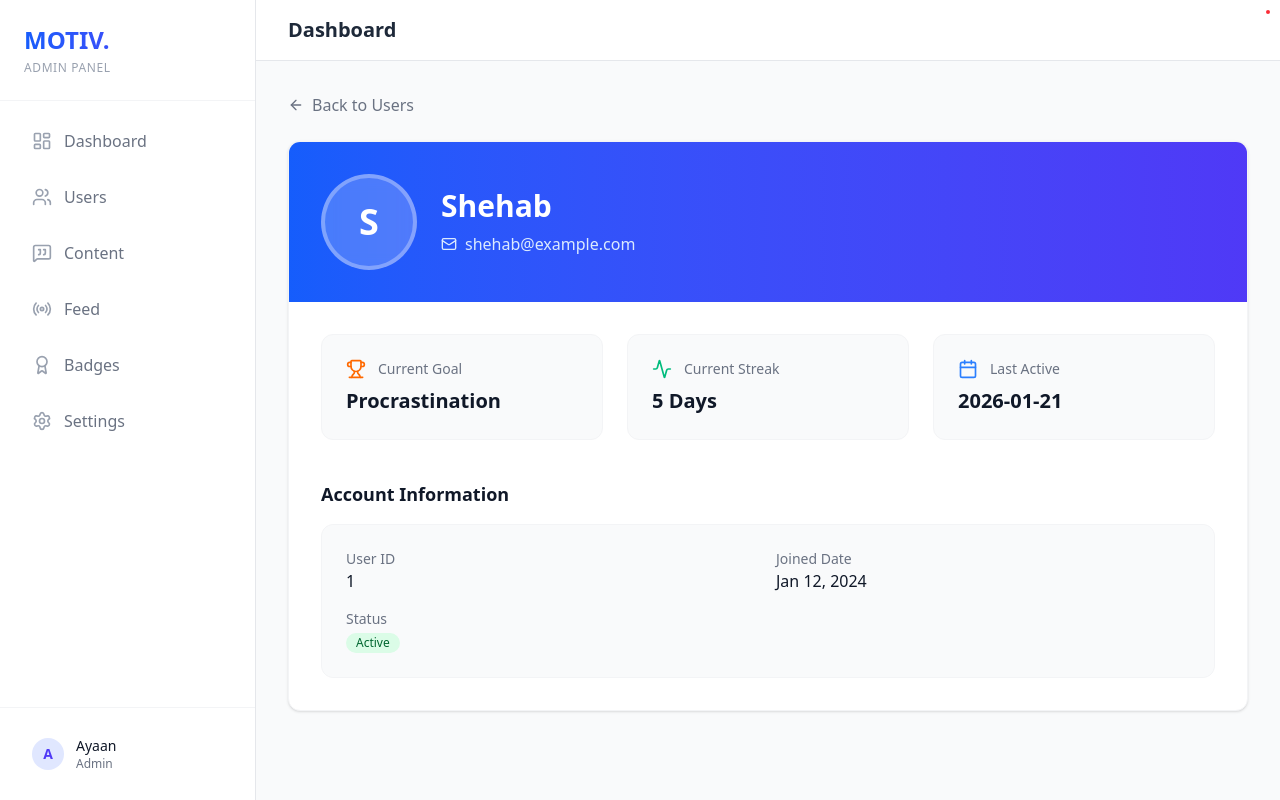
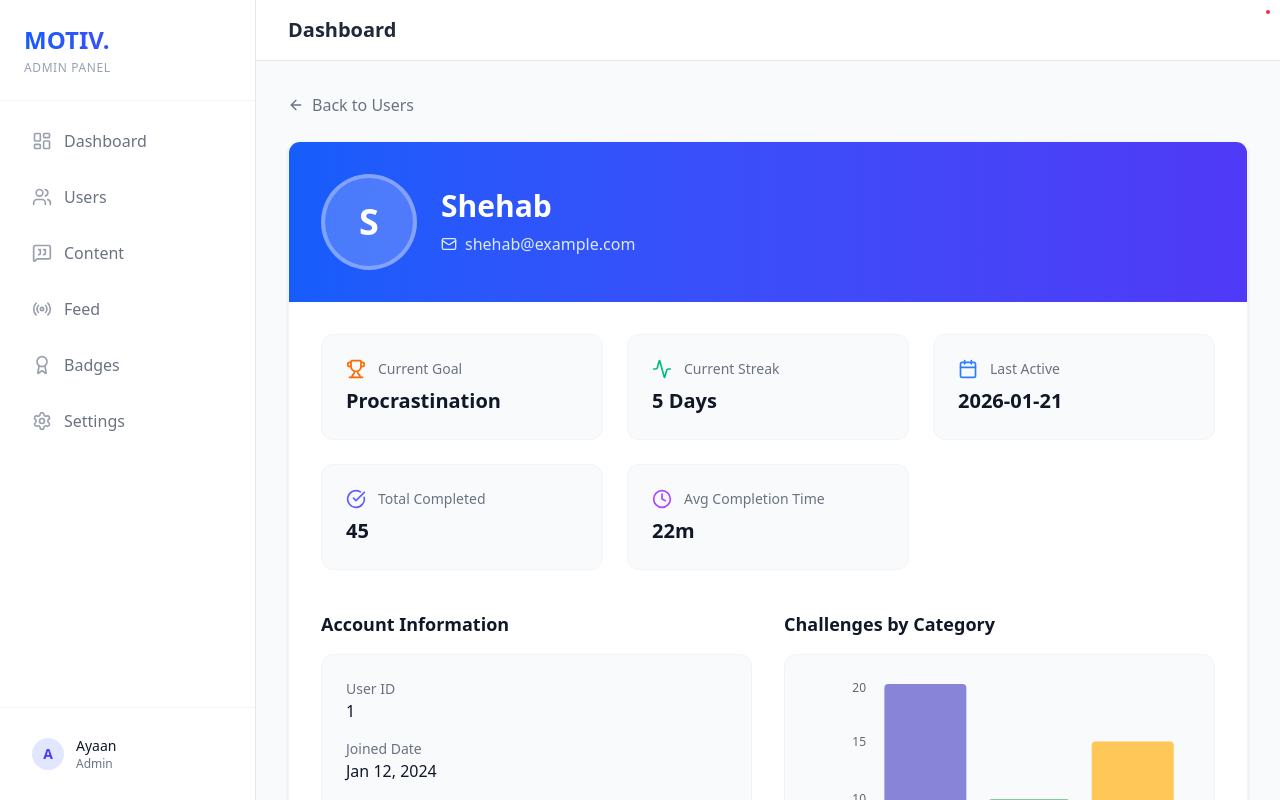
Before and after one commit to Duseca/Motive-admin-panel, a React (Vite) app: page /users/1 in a window 1280 px wide. Built offline with nearby package versions, Linux system fonts and the light colour scheme.

Commit message:
users and badges updated

```diff
--- a/src/pages/BadgesPage.tsx
+++ b/src/pages/BadgesPage.tsx
@@ -1,22 +1,44 @@
 import { useState } from 'react'
-import { Plus, X, Upload } from 'lucide-react'
+import { Plus, X, Upload, Trophy } from 'lucide-react'
 import { toast } from 'react-toastify'
+
+interface BadgeCondition {
+  type: 'challenges_count'
+  value: number
+}
 
 interface Badge {
   id: string
   name: string
   imageUrl: string
+  condition: BadgeCondition
 }
 
 export default function BadgesPage() {
   const [badges, setBadges] = useState<Badge[]>([
-    { id: '1', name: 'Early Bird', imageUrl: 'https://cdn-icons-png.flaticon.com/512/3135/3135715.png' },
-    { id: '2', name: 'Week Warrior', imageUrl: 'https://cdn-icons-png.flaticon.com/512/3135/3135768.png' },
-    { id: '3', name: 'Month Master', imageUrl: 'https://cdn-icons-png.flaticon.com/512/3135/3135823.png' },
+    {
+      id: '1',
+      name: 'Early Bird',
+      imageUrl: 'https://cdn-icons-png.flaticon.com/512/3135/3135715.png',
+      condition: { type: 'challenges_count', value: 5 }
+    },
+    {
+      id: '2',
+      name: 'Week Warrior',
+      imageUrl: 'https://cdn-icons-png.flaticon.com/512/3135/3135768.png',
+      condition: { type: 'challenges_count', value: 10 }
+    },
+    {
+      id: '3',
+      name: 'Month Master',
+      imageUrl: 'https://cdn-icons-png.flaticon.com/512/3135/3135823.png',
+      condition: { type: 'challenges_count', value: 30 }
+    },
   ])
   const [isModalOpen, setIsModalOpen] = useState(false)
   const [newBadgeName, setNewBadgeName] = useState('')
   const [newBadgeImage, setNewBadgeImage] = useState('')
+  const [challengesCount, setChallengesCount] = useState<number>(1)
 
   const handleAddBadge = (e: React.FormEvent) => {
     e.preventDefault()
@@ -29,11 +51,16 @@ export default function BadgesPage() {
       id: Date.now().toString(),
       name: newBadgeName,
       imageUrl: newBadgeImage,
+      condition: {
+        type: 'challenges_count',
+        value: challengesCount
+      }
     }
 
     setBadges([...badges, newBadge])
     setNewBadgeName('')
     setNewBadgeImage('')
+    setChallengesCount(1)
     setIsModalOpen(false)
     toast.success('Badge added successfully!')
   }
@@ -70,7 +97,13 @@ export default function BadgesPage() {
             <div className="w-20 h-20 rounded-full bg-gray-50 flex items-center justify-center p-2">
               <img src={badge.imageUrl} alt={badge.name} className="w-full h-full object-contain" />
             </div>
-            <p className="font-medium text-gray-900 text-sm text-center">{badge.name}</p>
+            <div className="text-center">
+              <p className="font-medium text-gray-900 text-sm">{badge.name}</p>
+              <div className="flex items-center justify-center gap-1 mt-1 text-xs text-gray-500">
+                <Trophy className="w-3 h-3" />
+                <span>{badge.condition.value} Challenges</span>
+              </div>
+            </div>
           </div>
         ))}
       </div>
@@ -122,6 +155,20 @@ export default function BadgesPage() {
                 <p className="text-xs text-gray-500 mt-1">Enter a direct image URL for the badge icon.</p>
               </div>
 
+              <div>
+                <label className="block text-sm font-medium text-gray-700 mb-1">
+                  Condition: Challenges to Complete
+                </label>
+                <input
+                  type="number"
+                  min="1"
+                  value={challengesCount}
+                  onChange={(e) => setChallengesCount(parseInt(e.target.value) || 0)}
+                  className="w-full px-4 py-2 border border-gray-200 rounded-lg focus:outline-none focus:ring-2 focus:ring-blue-500 focus:border-transparent text-sm"
+                />
+                <p className="text-xs text-gray-500 mt-1">Number of challenges a user must complete to earn this badge.</p>
+              </div>
+
               <div className="pt-2 flex gap-3">
                 <button
                   type="button"
--- a/src/pages/UserDetailPage.tsx
+++ b/src/pages/UserDetailPage.tsx
@@ -1,6 +1,7 @@
 import { useParams, useNavigate } from 'react-router-dom'
-import { ArrowLeft, Calendar, Trophy, Activity, Mail } from 'lucide-react'
+import { ArrowLeft, Calendar, Trophy, Activity, Mail, CheckCircle, Clock } from 'lucide-react'
 import { useStore } from '../store/useStore'
+import { BarChart, Bar, XAxis, YAxis, Tooltip, ResponsiveContainer, Cell } from 'recharts'
 
 export default function UserDetailPage() {
   const { id } = useParams()
@@ -22,6 +23,13 @@ export default function UserDetailPage() {
       </div>
     )
   }
+
+  const chartData = Object.entries(user.challengesByCategory || {}).map(([name, value]) => ({
+    name,
+    value,
+  }))
+
+  const COLORS = ['#8884d8', '#82ca9d', '#ffc658', '#0088fe', '#00C49F', '#FFBB28', '#FF8042'];
 
   return (
     <div className="space-y-6 max-w-5xl mx-auto">
@@ -75,12 +83,30 @@ export default function UserDetailPage() {
               </div>
               <p className="text-xl font-semibold text-gray-900">{user.lastActive}</p>
             </div>
+
+            {/* New Stats */}
+            <div className="bg-gray-50 rounded-xl p-6 border border-gray-100">
+              <div className="flex items-center gap-3 mb-2 text-gray-500">
+                <CheckCircle className="w-5 h-5 text-indigo-500" />
+                <span className="text-sm font-medium">Total Completed</span>
+              </div>
+              <p className="text-xl font-semibold text-gray-900">{user.totalChallengesCompleted || 0}</p>
             </div>
 
-          <div className="mt-10">
+            <div className="bg-gray-50 rounded-xl p-6 border border-gray-100">
+              <div className="flex items-center gap-3 mb-2 text-gray-500">
+                <Clock className="w-5 h-5 text-purple-500" />
+                <span className="text-sm font-medium">Avg Completion Time</span>
+              </div>
+              <p className="text-xl font-semibold text-gray-900">{user.avgCompletionTime || '-'}</p>
+            </div>
+          </div>
+
+          <div className="mt-10 grid grid-cols-1 md:grid-cols-2 gap-8">
+            <div>
               <h3 className="text-lg font-semibold text-gray-900 mb-4">Account Information</h3>
               <div className="bg-gray-50 rounded-xl p-6 border border-gray-100 space-y-4">
-              <div className="grid grid-cols-1 md:grid-cols-2 gap-4">
+                <div className="grid grid-cols-1 gap-4">
                   <div>
                     <p className="text-sm text-gray-500">User ID</p>
                     <p className="font-medium text-gray-900">{user.id}</p>
@@ -98,6 +124,28 @@ export default function UserDetailPage() {
                 </div>
               </div>
             </div>
+
+            <div>
+              <h3 className="text-lg font-semibold text-gray-900 mb-4">Challenges by Category</h3>
+              <div className="bg-gray-50 rounded-xl p-6 border border-gray-100 h-80">
+                <ResponsiveContainer width="100%" height="100%">
+                  <BarChart data={chartData}>
+                    <XAxis dataKey="name" fontSize={12} tickLine={false} axisLine={false} />
+                    <YAxis fontSize={12} tickLine={false} axisLine={false} />
+                    <Tooltip
+                      contentStyle={{ backgroundColor: '#fff', borderRadius: '8px', border: 'none', boxShadow: '0 4px 6px -1px rgb(0 0 0 / 0.1)' }}
+                      itemStyle={{ color: '#374151', fontSize: '14px' }}
+                    />
+                    <Bar dataKey="value" radius={[4, 4, 0, 0]}>
+                      {chartData.map((entry, index) => (
+                        <Cell key={`cell-${index}`} fill={COLORS[index % COLORS.length]} />
+                      ))}
+                    </Bar>
+                  </BarChart>
+                </ResponsiveContainer>
+              </div>
+            </div>
+          </div>
         </div>
       </div>
     </div>
--- a/src/store/useStore.ts
+++ b/src/store/useStore.ts
@@ -7,6 +7,9 @@ export interface User {
   challengeCategory: string
   streak: number
   lastActive: string
+  totalChallengesCompleted: number
+  avgCompletionTime: string
+  challengesByCategory: Record<string, number>
 }
 
 export interface Category {
@@ -57,8 +60,35 @@ interface StoreState {
 
 export const useStore = create<StoreState>((set) => ({
   users: [
-    { id: '1', name: 'Shehab', email: 'shehab@example.com', challengeCategory: 'Procrastination', streak: 5, lastActive: '2026-01-21' },
-    { id: '2', name: 'User 2', email: 'user2@example.com', challengeCategory: 'Laziness', streak: 2, lastActive: '2026-01-20' },
+    {
+      id: '1',
+      name: 'Shehab',
+      email: 'shehab@example.com',
+      challengeCategory: 'Procrastination',
+      streak: 5,
+      lastActive: '2026-01-21',
+      totalChallengesCompleted: 45,
+      avgCompletionTime: '22m',
+      challengesByCategory: {
+        'Procrastination': 20,
+        'Laziness': 10,
+        'Eating Habits': 15
+      }
+    },
+    {
+      id: '2',
+      name: 'User 2',
+      email: 'user2@example.com',
+      challengeCategory: 'Laziness',
+      streak: 2,
+      lastActive: '2026-01-20',
+      totalChallengesCompleted: 12,
+      avgCompletionTime: '35m',
+      challengesByCategory: {
+        'Laziness': 8,
+        'Introversion': 4
+      }
+    },
   ],
   categories: [
     { id: '1', name: 'Procrastination', color: 'bg-yellow-100 text-yellow-800' },
```
Lines whose indentation alone changed are shown as unchanged.
